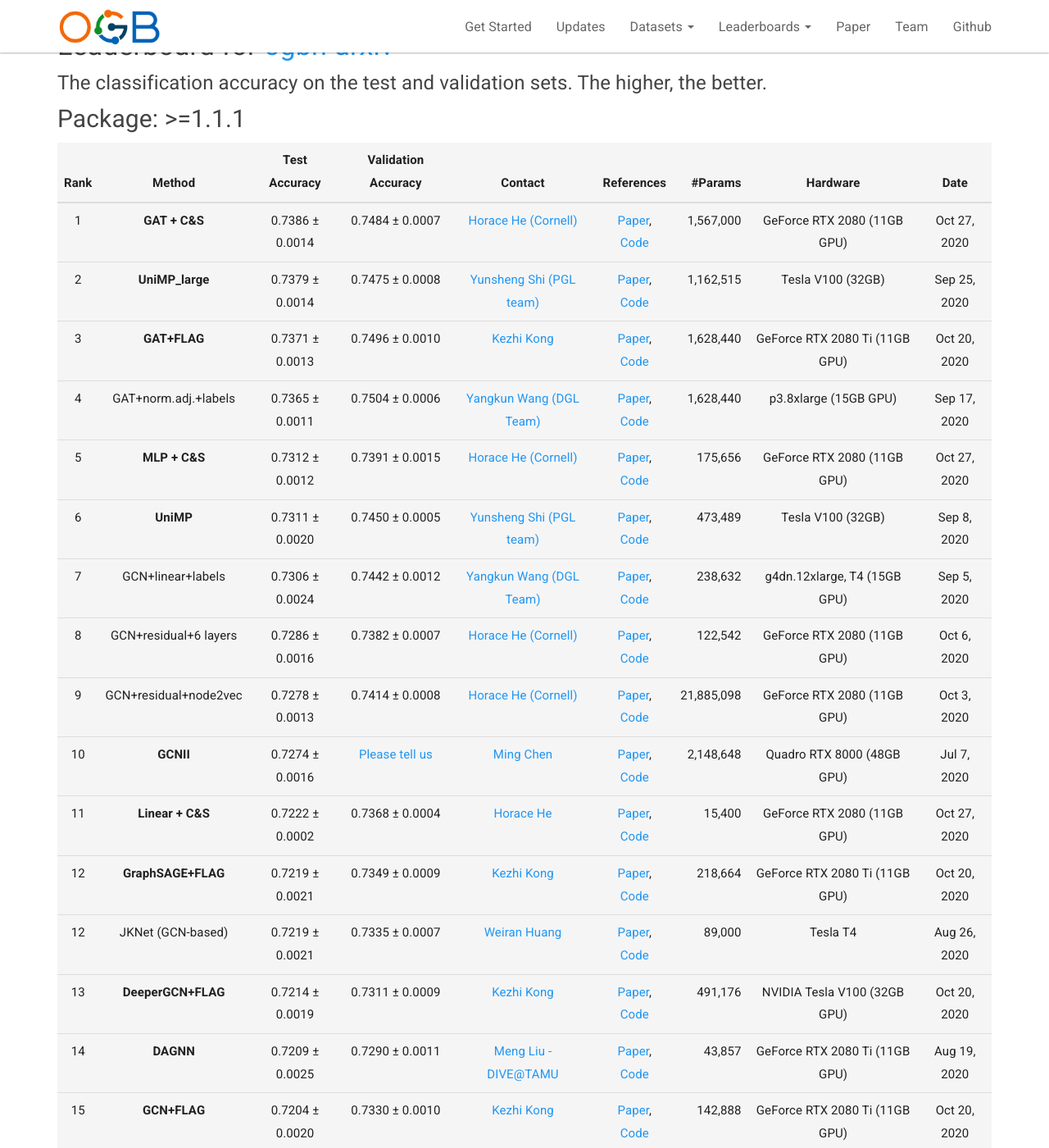
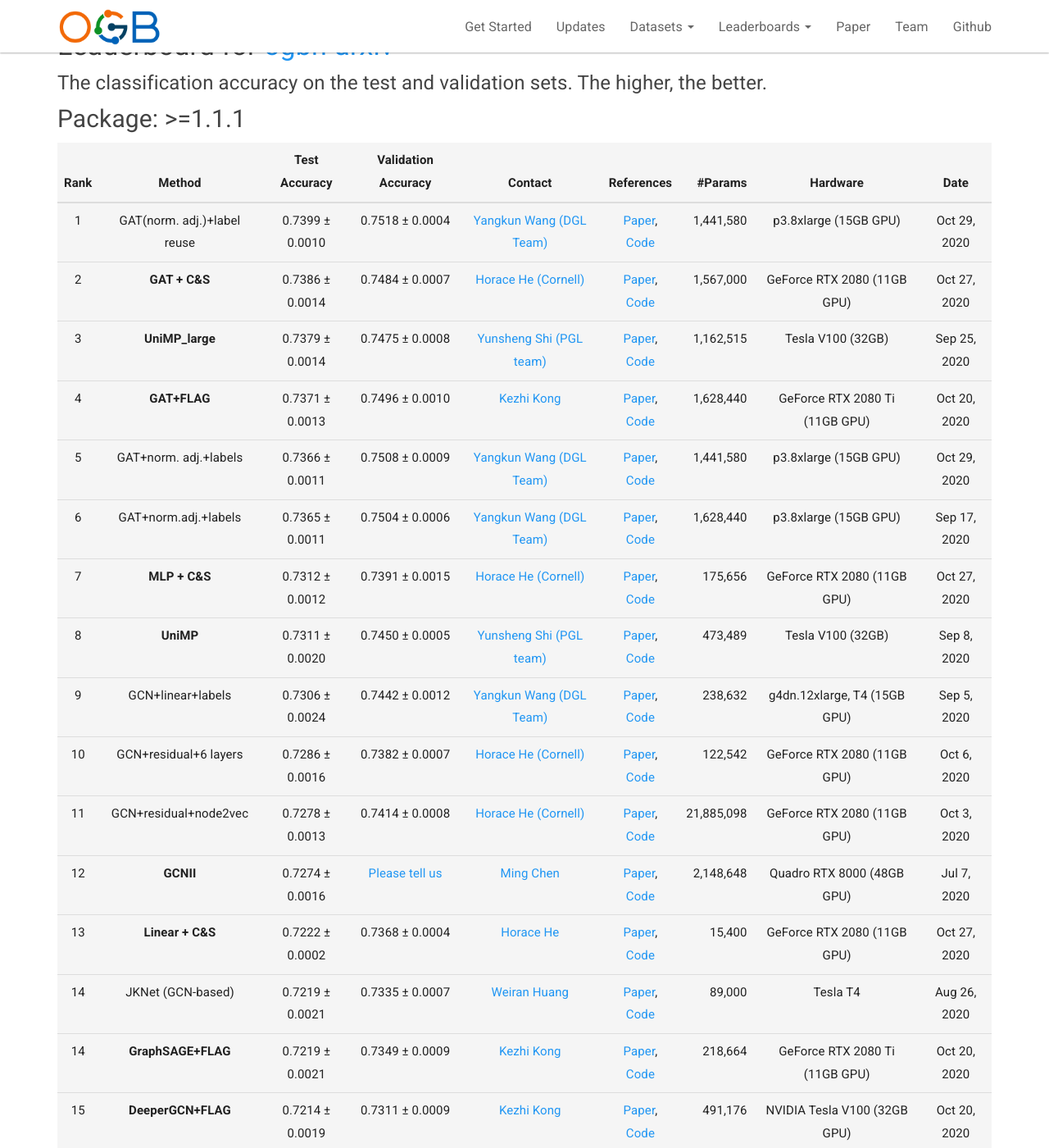
Before and after one commit to snap-stanford/ogb-web, a Jekyll site: the page built from _docs/leaderboard/leader_nodeprop.md, in a window 1280 px wide and 1400 px high, scrolled down 3404 px. Shown: the whole window at 82% size. Built offline with Jekyll 4.4.1, drawn with Linux system fonts in a browser that asks for light colours; some of the changed text lies outside the part shown.

Commit message:
updateleaderboard

```diff
--- a/_docs/leaderboard/leader_nodeprop.md
+++ b/_docs/leaderboard/leader_nodeprop.md
@@ -85,32 +85,34 @@ The **bold** method name indicates that the implementation is **official** (by t
 
 | Rank  | Method | Test Accuracy | Validation Accuracy | Contact | References | #Params | Hardware | Date
 |:----:|:-----:|:------:|:-----:|:-----:|:-----:|-----:|:-----:|:-----:|
-|  1  |  **GAT + C&S**  | 0.7386 ± 0.0014   | 0.7484 ± 0.0007 |[Horace He (Cornell)](mailto:hh498@cornell.edu) | [Paper](https://arxiv.org/abs/2010.13993), [Code](https://github.com/Chillee/CorrectAndSmooth) | 1,567,000 | GeForce RTX 2080 (11GB GPU) | Oct 27, 2020 |
-|  2  |  **UniMP_large**  | 0.7379 ± 0.0014   | 0.7475 ± 0.0008 |[Yunsheng Shi (PGL team)](mailto:shiyunsheng01@baidu.com) | [Paper](https://arxiv.org/pdf/2009.03509.pdf), [Code](https://github.com/PaddlePaddle/PGL/tree/main/ogb_examples/nodeproppred/unimp) | 1,162,515 | Tesla V100 (32GB) | Sep 25, 2020 |
-|  3  |  **GAT+FLAG**  | 0.7371 ± 0.0013   | 0.7496 ± 0.0010 |[Kezhi Kong](mailto:kong@cs.umd.edu) | [Paper](https://arxiv.org/abs/2010.09891), [Code](https://github.com/devnkong/FLAG) | 1,628,440 | GeForce RTX 2080 Ti (11GB GPU) | Oct 20, 2020 |
-|  4  |  GAT+norm.adj.+labels  | 0.7365 ± 0.0011   | 0.7504 ± 0.0006 | [Yangkun Wang (DGL Team)](mailto:wyangkun@amazon.com) | [Paper](https://arxiv.org/abs/1710.10903), [Code](https://github.com/dmlc/dgl/tree/master/examples/pytorch/ogb/ogbn-arxiv) | 1,628,440 | p3.8xlarge (15GB GPU) | Sep 17, 2020 |
-|  5  |  **MLP + C&S**  | 0.7312 ± 0.0012   | 0.7391 ± 0.0015 |[Horace He (Cornell)](mailto:hh498@cornell.edu) | [Paper](https://arxiv.org/abs/2010.13993), [Code](https://github.com/Chillee/CorrectAndSmooth) | 175,656 | GeForce RTX 2080 (11GB GPU) | Oct 27, 2020 |
-|  6  |  **UniMP**  | 0.7311 ± 0.0020   | 0.7450 ± 0.0005 |[Yunsheng Shi (PGL team)](mailto:shiyunsheng01@baidu.com) | [Paper](https://arxiv.org/pdf/2009.03509.pdf), [Code](https://github.com/PaddlePaddle/PGL/tree/main/ogb_examples/nodeproppred/unimp) | 473,489 | Tesla V100 (32GB) | Sep 8, 2020 |
-|  7  |  GCN+linear+labels  | 0.7306 ± 0.0024   | 0.7442 ± 0.0012 | [Yangkun Wang (DGL Team)](mailto:wyangkun@amazon.com) | [Paper](https://arxiv.org/abs/1609.02907), [Code](https://github.com/dmlc/dgl/tree/master/examples/pytorch/ogb/ogbn-arxiv) | 238,632 | g4dn.12xlarge, T4 (15GB GPU) | Sep 5, 2020 |
-|  8  |  GCN+residual+6 layers  | 0.7286 ± 0.0016   | 0.7382 ± 0.0007 | [Horace He (Cornell)](mailto:hh498@cornell.edu) | [Paper](https://arxiv.org/abs/1609.02907), [Code](https://github.com/Chillee/ogb_baselines) | 122,542 | GeForce RTX 2080 (11GB GPU) | Oct 6, 2020 |
-|  9  |  GCN+residual+node2vec  | 0.7278 ± 0.0013   | 0.7414 ± 0.0008 | [Horace He (Cornell)](mailto:hh498@cornell.edu) | [Paper](https://arxiv.org/abs/1609.02907), [Code](https://github.com/Chillee/ogb_baselines) | 21,885,098 | GeForce RTX 2080 (11GB GPU) | Oct 3, 2020 |
-|  10  |  **GCNII**  | 0.7274 ± 0.0016   | [Please tell us](mailto:ogb@cs.stanford.edu) |[Ming Chen](mailto:chennnming@outlook.com) | [Paper](https://arxiv.org/abs/2007.02133), [Code](https://github.com/chennnM/GCNII/tree/master/PyG/ogbn-arxiv) | 2,148,648 | Quadro RTX 8000 (48GB GPU) | Jul 7, 2020 |
-|  11  |  **Linear + C&S**  | 0.7222 ± 0.0002   | 0.7368 ± 0.0004 |[Horace He](mailto:hh498@cornell.edu) | [Paper](https://arxiv.org/abs/2010.13993), [Code](https://github.com/Chillee/CorrectAndSmooth) | 15,400 | GeForce RTX 2080 (11GB GPU) | Oct 27, 2020 |
-|  12  |  **GraphSAGE+FLAG**  | 0.7219 ± 0.0021   | 0.7349 ± 0.0009 |[Kezhi Kong](mailto:kong@cs.umd.edu) | [Paper](https://arxiv.org/abs/2010.09891), [Code](https://github.com/devnkong/FLAG) | 218,664 | GeForce RTX 2080 Ti (11GB GPU) | Oct 20, 2020 |
-|  12  |  JKNet (GCN-based)  | 0.7219 ± 0.0021   | 0.7335 ± 0.0007 | [Weiran Huang](mailto:huangweiran1998@outlook.com) | [Paper](https://arxiv.org/pdf/1806.03536.pdf), [Code](https://github.com/EtoDemerzel0427/ogbn-arxiv-baselines/blob/master/JKNet.py) | 89,000 | Tesla T4 | Aug 26, 2020 |
-|  13  |  **DeeperGCN+FLAG**  | 0.7214 ± 0.0019   | 0.7311 ± 0.0009 |[Kezhi Kong](mailto:kong@cs.umd.edu) | [Paper](https://arxiv.org/abs/2010.09891), [Code](https://github.com/devnkong/FLAG) | 491,176 | NVIDIA Tesla V100 (32GB GPU) | Oct 20, 2020 |
-|  14  |  **DAGNN**  | 0.7209 ± 0.0025   | 0.7290 ± 0.0011 |[Meng Liu - DIVE@TAMU](mailto:mengliu@tamu.edu) | [Paper](https://arxiv.org/abs/2007.09296), [Code](https://github.com/mengliu1998/DeeperGNN) | 43,857 | GeForce RTX 2080 Ti (11GB GPU) | Aug 19, 2020 |
-|  15  |  **GCN+FLAG**  | 0.7204 ± 0.0020   | 0.7330 ± 0.0010 |[Kezhi Kong](mailto:kong@cs.umd.edu) | [Paper](https://arxiv.org/abs/2010.09891), [Code](https://github.com/devnkong/FLAG) | 142,888 | GeForce RTX 2080 Ti (11GB GPU) | Oct 20, 2020 |
-|  16  |  GaAN  | 0.7197 ± 0.0024   | [Please tell us](mailto:ogb@cs.stanford.edu) | [Hui Zhong (PGL Team)](mailto:zhonghui03@baidu.com) | [Paper](https://arxiv.org/abs/1803.07294), [Code](https://github.com/PaddlePaddle/PGL/tree/master/ogb_examples/nodeproppred/ogbn-arxiv) | 1,471,506 | NVIDIA Tesla V100 (16GB GPU) | Jun 16, 2020 |
-|  17  |  **DeeperGCN**  | 0.7192 ± 0.0016   | 0.7262 ± 0.0014 |[Guohao Li - DeepGCNs.org](mailto:guohao.li@kaust.edu.sa) | [Paper](https://arxiv.org/abs/2006.07739), [Code](https://github.com/lightaime/deep_gcns_torch/tree/master/examples/ogb) | 491,176 | NVIDIA Tesla V100 (32GB GPU) | Jun 16, 2020 |
-|  18  |  GCN  | 0.7174 ± 0.0029   | 0.7300 ± 0.0017 | [Matthias Fey -- OGB team](mailto:matthias.fey@tu-dortmund.de) | [Paper](https://arxiv.org/abs/1609.02907), [Code](https://github.com/snap-stanford/ogb/tree/master/examples/nodeproppred/arxiv) | 142,888 | GeForce RTX 2080 (11GB GPU) | May 1, 2020 |
-|  19  |  GraphSAGE  | 0.7149 ± 0.0027   | 0.7277 ± 0.0016 | [Matthias Fey -- OGB team](mailto:matthias.fey@tu-dortmund.de) | [Paper](https://arxiv.org/abs/1706.02216), [Code](https://github.com/snap-stanford/ogb/tree/master/examples/nodeproppred/arxiv) | 218,664 | GeForce RTX 2080 (11GB GPU) | May 1, 2020 |
-|  20  |  **Plain Linear + C&S**  | 0.7126 ± 0.0001   | 0.7300 ± 0.0001 |[Horace He (Cornell)](mailto:hh498@cornell.edu) | [Paper](https://arxiv.org/abs/2010.13993), [Code](https://github.com/Chillee/CorrectAndSmooth) | 5,160 | GeForce RTX 2080 (11GB GPU) | Oct 27, 2020 |
-|  21  |  **GraphZoom (Node2vec)**  | 0.7118 ± 0.0018   | 0.7220 ± 0.0007 |[Xiuyu Li - GraphZoom](mailto:xl289@cornell.edu) | [Paper](https://openreview.net/forum?id=r1lGO0EKDH), [Code](https://github.com/cornell-zhang/GraphZoom/tree/master/ogb/ogbn-arxiv) | 8,963,624 | GeForce GTX 1080 Ti (11GB GPU) | Jul 2, 2020 |
-|  22  |  Node2vec  | 0.7007 ± 0.0013   | 0.7129 ± 0.0013 | [Matthias Fey -- OGB team](mailto:matthias.fey@tu-dortmund.de) | [Paper](https://arxiv.org/abs/1607.00653), [Code](https://github.com/snap-stanford/ogb/tree/master/examples/nodeproppred/arxiv) | 21,818,792 | GeForce RTX 2080 (11GB GPU) | May 1, 2020 |
-|  23  |  Label Propagation  | 0.6832 ± 0.0000   | 0.7014 ± 0.0000 | [Horace He (Cornell)](mailto:hh498@cornell.edu) | [Paper](http://pages.cs.wisc.edu/~jerryzhu/pub/ssl_survey.pdf), [Code](https://github.com/Chillee/CorrectAndSmoothOGB) | 0 | GeForce RTX 2080 (11GB GPU) | Oct 2, 2020 |
-|  24  |  **MLP+FLAG**  | 0.5602 ± 0.0019   | 0.5817 ± 0.0011 |[Kezhi Kong](mailto:kong@cs.umd.edu) | [Paper](https://arxiv.org/abs/2010.09891), [Code](https://github.com/devnkong/FLAG) | 110,120 | GeForce RTX 2080 Ti (11GB GPU) | Oct 20, 2020 |
-|  25  |  MLP  | 0.5550 ± 0.0023   | 0.5765 ± 0.0012 | [Matthias Fey -- OGB team](mailto:matthias.fey@tu-dortmund.de) | [Paper](https://arxiv.org/abs/2005.00687), [Code](https://github.com/snap-stanford/ogb/tree/master/examples/nodeproppred/arxiv) | 110,120 | GeForce RTX 2080 (11GB GPU) | May 1, 2020 |
+|  1  |  GAT(norm. adj.)+label reuse  | 0.7399 ± 0.0010   | 0.7518 ± 0.0004 | [Yangkun Wang (DGL Team)](mailto:espylapiza@gmail.com) | [Paper](https://arxiv.org/abs/1710.10903), [Code](https://github.com/Espylapiza/dgl/tree/master/examples/pytorch/ogb/ogbn-arxiv) | 1,441,580 | p3.8xlarge (15GB GPU) | Oct 29, 2020 |
+|  2  |  **GAT + C&S**  | 0.7386 ± 0.0014   | 0.7484 ± 0.0007 |[Horace He (Cornell)](mailto:hh498@cornell.edu) | [Paper](https://arxiv.org/abs/2010.13993), [Code](https://github.com/Chillee/CorrectAndSmooth) | 1,567,000 | GeForce RTX 2080 (11GB GPU) | Oct 27, 2020 |
+|  3  |  **UniMP_large**  | 0.7379 ± 0.0014   | 0.7475 ± 0.0008 |[Yunsheng Shi (PGL team)](mailto:shiyunsheng01@baidu.com) | [Paper](https://arxiv.org/pdf/2009.03509.pdf), [Code](https://github.com/PaddlePaddle/PGL/tree/main/ogb_examples/nodeproppred/unimp) | 1,162,515 | Tesla V100 (32GB) | Sep 25, 2020 |
+|  4  |  **GAT+FLAG**  | 0.7371 ± 0.0013   | 0.7496 ± 0.0010 |[Kezhi Kong](mailto:kong@cs.umd.edu) | [Paper](https://arxiv.org/abs/2010.09891), [Code](https://github.com/devnkong/FLAG) | 1,628,440 | GeForce RTX 2080 Ti (11GB GPU) | Oct 20, 2020 |
+|  5  |  GAT+norm. adj.+labels  | 0.7366 ± 0.0011   | 0.7508 ± 0.0009 | [Yangkun Wang (DGL Team)](mailto:espylapiza@gmail.com) | [Paper](https://arxiv.org/abs/1710.10903), [Code](https://github.com/Espylapiza/dgl/tree/master/examples/pytorch/ogb/ogbn-arxiv) | 1,441,580 | p3.8xlarge (15GB GPU) | Oct 29, 2020 |
+|  6  |  GAT+norm.adj.+labels  | 0.7365 ± 0.0011   | 0.7504 ± 0.0006 | [Yangkun Wang (DGL Team)](mailto:wyangkun@amazon.com) | [Paper](https://arxiv.org/abs/1710.10903), [Code](https://github.com/dmlc/dgl/tree/master/examples/pytorch/ogb/ogbn-arxiv) | 1,628,440 | p3.8xlarge (15GB GPU) | Sep 17, 2020 |
+|  7  |  **MLP + C&S**  | 0.7312 ± 0.0012   | 0.7391 ± 0.0015 |[Horace He (Cornell)](mailto:hh498@cornell.edu) | [Paper](https://arxiv.org/abs/2010.13993), [Code](https://github.com/Chillee/CorrectAndSmooth) | 175,656 | GeForce RTX 2080 (11GB GPU) | Oct 27, 2020 |
+|  8  |  **UniMP**  | 0.7311 ± 0.0020   | 0.7450 ± 0.0005 |[Yunsheng Shi (PGL team)](mailto:shiyunsheng01@baidu.com) | [Paper](https://arxiv.org/pdf/2009.03509.pdf), [Code](https://github.com/PaddlePaddle/PGL/tree/main/ogb_examples/nodeproppred/unimp) | 473,489 | Tesla V100 (32GB) | Sep 8, 2020 |
+|  9  |  GCN+linear+labels  | 0.7306 ± 0.0024   | 0.7442 ± 0.0012 | [Yangkun Wang (DGL Team)](mailto:wyangkun@amazon.com) | [Paper](https://arxiv.org/abs/1609.02907), [Code](https://github.com/dmlc/dgl/tree/master/examples/pytorch/ogb/ogbn-arxiv) | 238,632 | g4dn.12xlarge, T4 (15GB GPU) | Sep 5, 2020 |
+|  10  |  GCN+residual+6 layers  | 0.7286 ± 0.0016   | 0.7382 ± 0.0007 | [Horace He (Cornell)](mailto:hh498@cornell.edu) | [Paper](https://arxiv.org/abs/1609.02907), [Code](https://github.com/Chillee/ogb_baselines) | 122,542 | GeForce RTX 2080 (11GB GPU) | Oct 6, 2020 |
+|  11  |  GCN+residual+node2vec  | 0.7278 ± 0.0013   | 0.7414 ± 0.0008 | [Horace He (Cornell)](mailto:hh498@cornell.edu) | [Paper](https://arxiv.org/abs/1609.02907), [Code](https://github.com/Chillee/ogb_baselines) | 21,885,098 | GeForce RTX 2080 (11GB GPU) | Oct 3, 2020 |
+|  12  |  **GCNII**  | 0.7274 ± 0.0016   | [Please tell us](mailto:ogb@cs.stanford.edu) |[Ming Chen](mailto:chennnming@outlook.com) | [Paper](https://arxiv.org/abs/2007.02133), [Code](https://github.com/chennnM/GCNII/tree/master/PyG/ogbn-arxiv) | 2,148,648 | Quadro RTX 8000 (48GB GPU) | Jul 7, 2020 |
+|  13  |  **Linear + C&S**  | 0.7222 ± 0.0002   | 0.7368 ± 0.0004 |[Horace He](mailto:hh498@cornell.edu) | [Paper](https://arxiv.org/abs/2010.13993), [Code](https://github.com/Chillee/CorrectAndSmooth) | 15,400 | GeForce RTX 2080 (11GB GPU) | Oct 27, 2020 |
+|  14  |  JKNet (GCN-based)  | 0.7219 ± 0.0021   | 0.7335 ± 0.0007 | [Weiran Huang](mailto:huangweiran1998@outlook.com) | [Paper](https://arxiv.org/pdf/1806.03536.pdf), [Code](https://github.com/EtoDemerzel0427/ogbn-arxiv-baselines/blob/master/JKNet.py) | 89,000 | Tesla T4 | Aug 26, 2020 |
+|  14  |  **GraphSAGE+FLAG**  | 0.7219 ± 0.0021   | 0.7349 ± 0.0009 |[Kezhi Kong](mailto:kong@cs.umd.edu) | [Paper](https://arxiv.org/abs/2010.09891), [Code](https://github.com/devnkong/FLAG) | 218,664 | GeForce RTX 2080 Ti (11GB GPU) | Oct 20, 2020 |
+|  15  |  **DeeperGCN+FLAG**  | 0.7214 ± 0.0019   | 0.7311 ± 0.0009 |[Kezhi Kong](mailto:kong@cs.umd.edu) | [Paper](https://arxiv.org/abs/2010.09891), [Code](https://github.com/devnkong/FLAG) | 491,176 | NVIDIA Tesla V100 (32GB GPU) | Oct 20, 2020 |
+|  16  |  **DAGNN**  | 0.7209 ± 0.0025   | 0.7290 ± 0.0011 |[Meng Liu - DIVE@TAMU](mailto:mengliu@tamu.edu) | [Paper](https://arxiv.org/abs/2007.09296), [Code](https://github.com/mengliu1998/DeeperGNN) | 43,857 | GeForce RTX 2080 Ti (11GB GPU) | Aug 19, 2020 |
+|  17  |  **GCN+FLAG**  | 0.7204 ± 0.0020   | 0.7330 ± 0.0010 |[Kezhi Kong](mailto:kong@cs.umd.edu) | [Paper](https://arxiv.org/abs/2010.09891), [Code](https://github.com/devnkong/FLAG) | 142,888 | GeForce RTX 2080 Ti (11GB GPU) | Oct 20, 2020 |
+|  18  |  GaAN  | 0.7197 ± 0.0024   | [Please tell us](mailto:ogb@cs.stanford.edu) | [Hui Zhong (PGL Team)](mailto:zhonghui03@baidu.com) | [Paper](https://arxiv.org/abs/1803.07294), [Code](https://github.com/PaddlePaddle/PGL/tree/master/ogb_examples/nodeproppred/ogbn-arxiv) | 1,471,506 | NVIDIA Tesla V100 (16GB GPU) | Jun 16, 2020 |
+|  19  |  **DeeperGCN**  | 0.7192 ± 0.0016   | 0.7262 ± 0.0014 |[Guohao Li - DeepGCNs.org](mailto:guohao.li@kaust.edu.sa) | [Paper](https://arxiv.org/abs/2006.07739), [Code](https://github.com/lightaime/deep_gcns_torch/tree/master/examples/ogb) | 491,176 | NVIDIA Tesla V100 (32GB GPU) | Jun 16, 2020 |
+|  20  |  GCN  | 0.7174 ± 0.0029   | 0.7300 ± 0.0017 | [Matthias Fey -- OGB team](mailto:matthias.fey@tu-dortmund.de) | [Paper](https://arxiv.org/abs/1609.02907), [Code](https://github.com/snap-stanford/ogb/tree/master/examples/nodeproppred/arxiv) | 142,888 | GeForce RTX 2080 (11GB GPU) | May 1, 2020 |
+|  21  |  GraphSAGE  | 0.7149 ± 0.0027   | 0.7277 ± 0.0016 | [Matthias Fey -- OGB team](mailto:matthias.fey@tu-dortmund.de) | [Paper](https://arxiv.org/abs/1706.02216), [Code](https://github.com/snap-stanford/ogb/tree/master/examples/nodeproppred/arxiv) | 218,664 | GeForce RTX 2080 (11GB GPU) | May 1, 2020 |
+|  22  |  **Plain Linear + C&S**  | 0.7126 ± 0.0001   | 0.7300 ± 0.0001 |[Horace He (Cornell)](mailto:hh498@cornell.edu) | [Paper](https://arxiv.org/abs/2010.13993), [Code](https://github.com/Chillee/CorrectAndSmooth) | 5,160 | GeForce RTX 2080 (11GB GPU) | Oct 27, 2020 |
+|  23  |  **GraphZoom (Node2vec)**  | 0.7118 ± 0.0018   | 0.7220 ± 0.0007 |[Xiuyu Li - GraphZoom](mailto:xl289@cornell.edu) | [Paper](https://openreview.net/forum?id=r1lGO0EKDH), [Code](https://github.com/cornell-zhang/GraphZoom/tree/master/ogb/ogbn-arxiv) | 8,963,624 | GeForce GTX 1080 Ti (11GB GPU) | Jul 2, 2020 |
+|  24  |  Node2vec  | 0.7007 ± 0.0013   | 0.7129 ± 0.0013 | [Matthias Fey -- OGB team](mailto:matthias.fey@tu-dortmund.de) | [Paper](https://arxiv.org/abs/1607.00653), [Code](https://github.com/snap-stanford/ogb/tree/master/examples/nodeproppred/arxiv) | 21,818,792 | GeForce RTX 2080 (11GB GPU) | May 1, 2020 |
+|  25  |  Label Propagation  | 0.6832 ± 0.0000   | 0.7014 ± 0.0000 | [Horace He (Cornell)](mailto:hh498@cornell.edu) | [Paper](http://pages.cs.wisc.edu/~jerryzhu/pub/ssl_survey.pdf), [Code](https://github.com/Chillee/CorrectAndSmoothOGB) | 0 | GeForce RTX 2080 (11GB GPU) | Oct 2, 2020 |
+|  26  |  **MLP+FLAG**  | 0.5602 ± 0.0019   | 0.5817 ± 0.0011 |[Kezhi Kong](mailto:kong@cs.umd.edu) | [Paper](https://arxiv.org/abs/2010.09891), [Code](https://github.com/devnkong/FLAG) | 110,120 | GeForce RTX 2080 Ti (11GB GPU) | Oct 20, 2020 |
+|  27  |  MLP  | 0.5550 ± 0.0023   | 0.5765 ± 0.0012 | [Matthias Fey -- OGB team](mailto:matthias.fey@tu-dortmund.de) | [Paper](https://arxiv.org/abs/2005.00687), [Code](https://github.com/snap-stanford/ogb/tree/master/examples/nodeproppred/arxiv) | 110,120 | GeForce RTX 2080 (11GB GPU) | May 1, 2020 |
 
 
 
```
